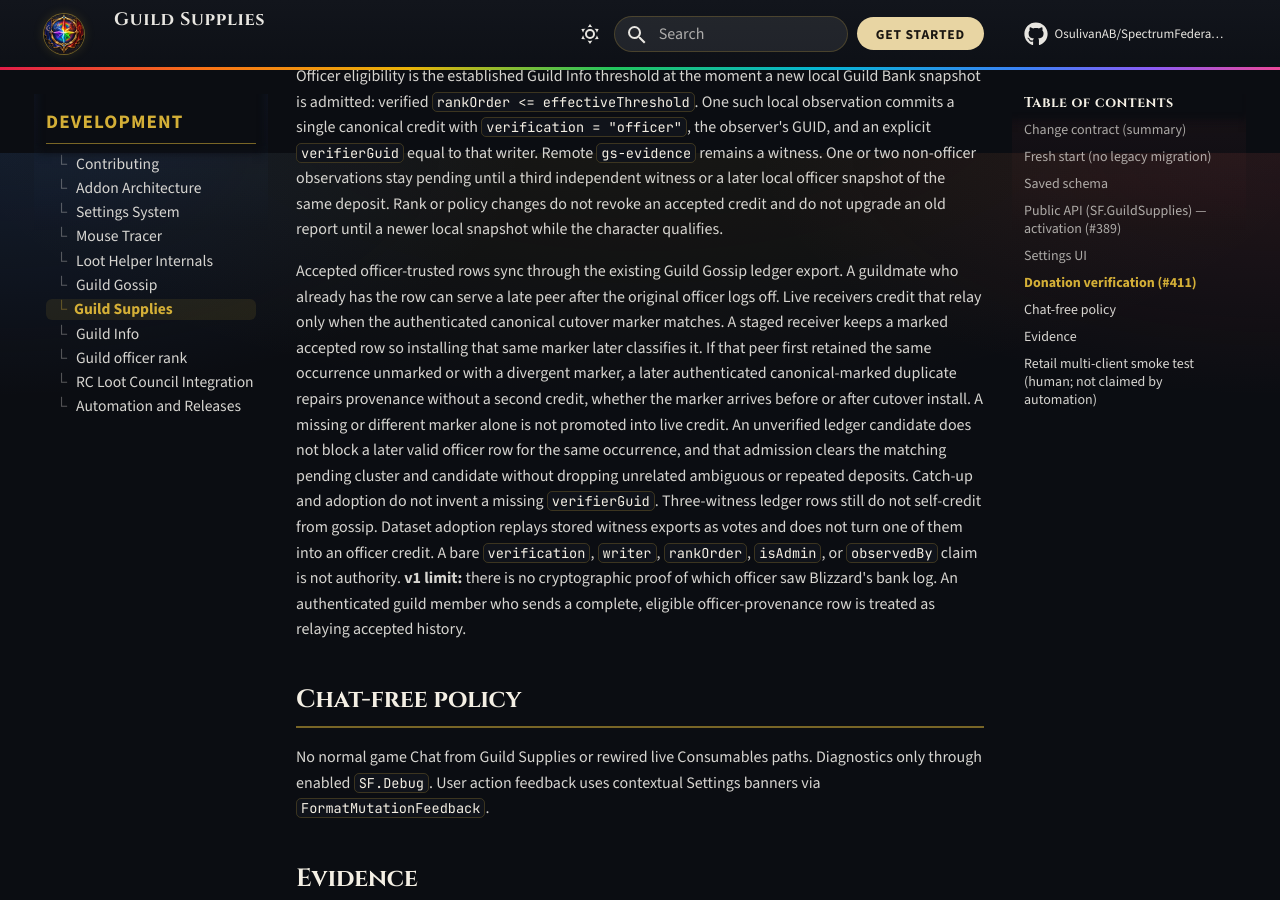
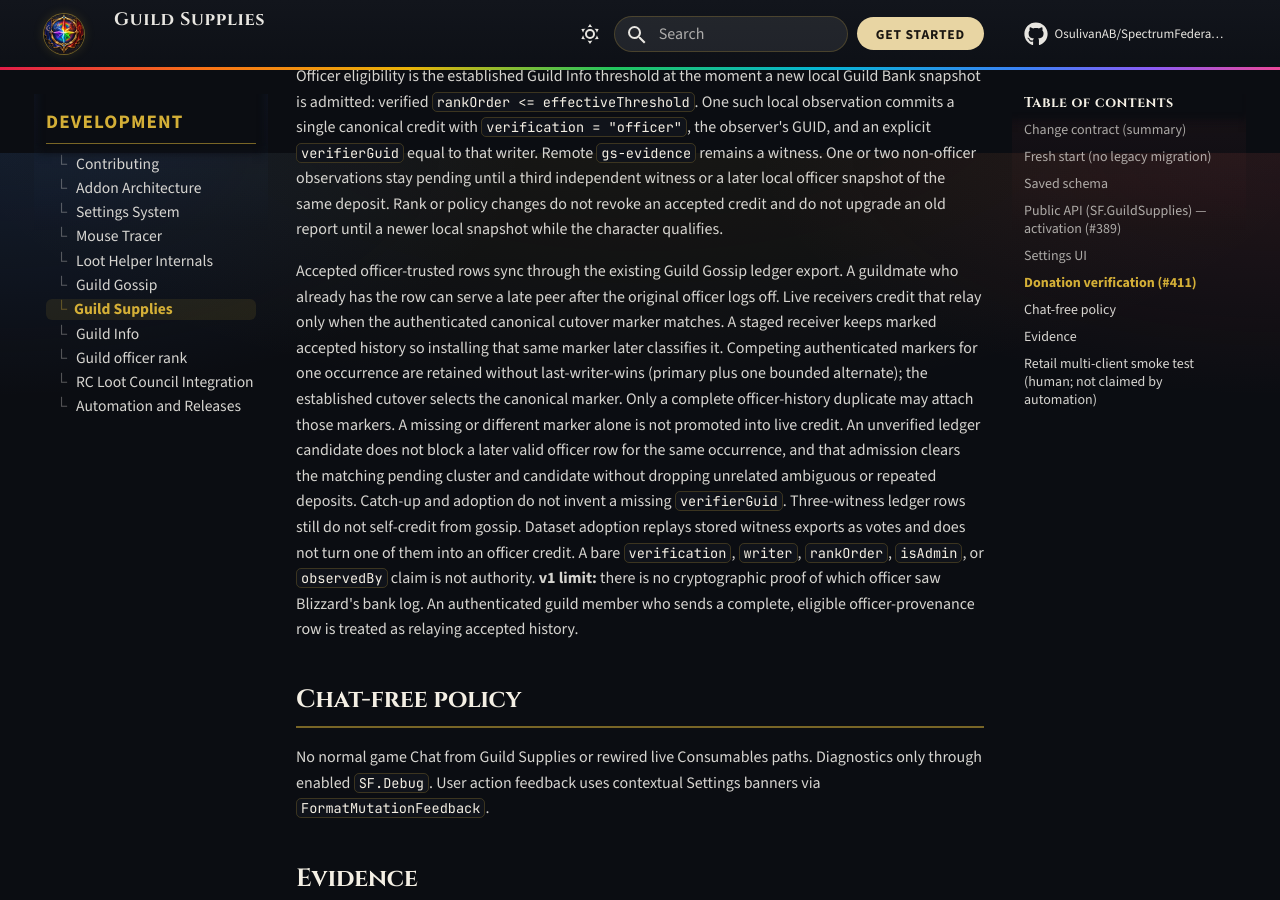
Before and after one commit to OsulivanAB/SpectrumFederation, an MkDocs documentation site: the page built from docs/development/guild-supplies/index.md, in a window 1280 px wide and 900 px high, scrolled down 4347 px. Built offline with MkDocs 1.6.1 and Material for MkDocs 9.7.7, drawn with Linux system fonts in a browser that asks for light colours; comment, search, counter and statistics services are not loaded.

Commit message:
Keep staged donation cutover markers order-independent.
Retain competing authenticated markers as a primary plus one bounded alternate until the installed cutover selects the canonical marker, and require a complete officer-history duplicate before attaching provenance.

Co-authored-by: Anthony <OsulivanAB@users.noreply.github.com>

```diff
--- a/docs/development/guild-supplies/index.md
+++ b/docs/development/guild-supplies/index.md
@@ -102,7 +102,7 @@ Mutation statuses remain `accepted` / `duplicate` / `pending` / `rejected`. Acti
 
 Officer eligibility is the established Guild Info threshold at the moment a new local Guild Bank snapshot is admitted: verified `rankOrder <= effectiveThreshold`. One such local observation commits a single canonical credit with `verification = "officer"`, the observer's GUID, and an explicit `verifierGuid` equal to that writer. Remote `gs-evidence` remains a witness. One or two non-officer observations stay pending until a third independent witness or a later local officer snapshot of the same deposit. Rank or policy changes do not revoke an accepted credit and do not upgrade an old report until a newer local snapshot while the character qualifies.
 
-Accepted officer-trusted rows sync through the existing Guild Gossip ledger export. A guildmate who already has the row can serve a late peer after the original officer logs off. Live receivers credit that relay only when the authenticated canonical cutover marker matches. A staged receiver keeps a marked accepted row so installing that same marker later classifies it. If that peer first retained the same occurrence unmarked or with a divergent marker, a later authenticated canonical-marked duplicate repairs provenance without a second credit, whether the marker arrives before or after cutover install. A missing or different marker alone is not promoted into live credit. An unverified ledger candidate does not block a later valid officer row for the same occurrence, and that admission clears the matching pending cluster and candidate without dropping unrelated ambiguous or repeated deposits. Catch-up and adoption do not invent a missing `verifierGuid`. Three-witness ledger rows still do not self-credit from gossip. Dataset adoption replays stored witness exports as votes and does not turn one of them into an officer credit. A bare `verification`, `writer`, `rankOrder`, `isAdmin`, or `observedBy` claim is not authority. **v1 limit:** there is no cryptographic proof of which officer saw Blizzard's bank log. An authenticated guild member who sends a complete, eligible officer-provenance row is treated as relaying accepted history.
+Accepted officer-trusted rows sync through the existing Guild Gossip ledger export. A guildmate who already has the row can serve a late peer after the original officer logs off. Live receivers credit that relay only when the authenticated canonical cutover marker matches. A staged receiver keeps marked accepted history so installing that same marker later classifies it. Competing authenticated markers for one occurrence are retained without last-writer-wins (primary plus one bounded alternate); the established cutover selects the canonical marker. Only a complete officer-history duplicate may attach those markers. A missing or different marker alone is not promoted into live credit. An unverified ledger candidate does not block a later valid officer row for the same occurrence, and that admission clears the matching pending cluster and candidate without dropping unrelated ambiguous or repeated deposits. Catch-up and adoption do not invent a missing `verifierGuid`. Three-witness ledger rows still do not self-credit from gossip. Dataset adoption replays stored witness exports as votes and does not turn one of them into an officer credit. A bare `verification`, `writer`, `rankOrder`, `isAdmin`, or `observedBy` claim is not authority. **v1 limit:** there is no cryptographic proof of which officer saw Blizzard's bank log. An authenticated guild member who sends a complete, eligible officer-provenance row is treated as relaying accepted history.
 
 ## Chat-free policy
 
```
Also changed, not shown: SpectrumFederation/modules/GuildSupplies/AGENTS.md (+1 -1 lines), 4 other files.
